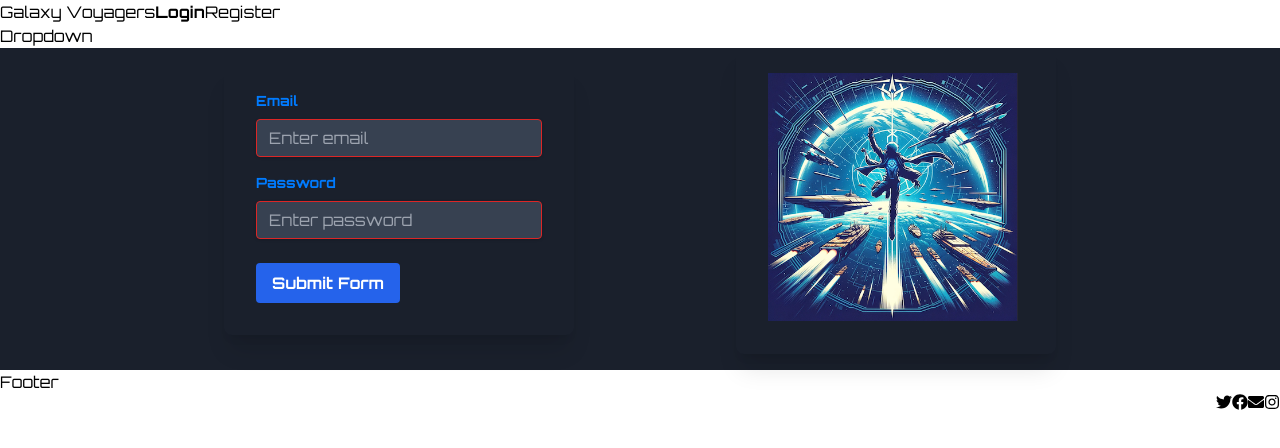
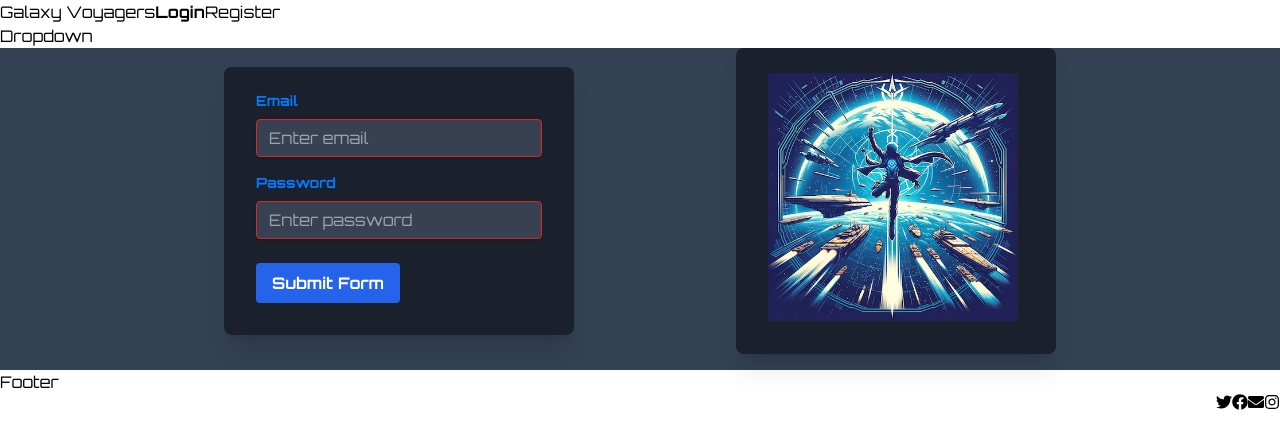
Before and after one commit to kabradshaw1/next-story, a Next.js app: page /login in a window 1280 px wide. Shown: the top 448 px of the page. Built offline with nearby package versions, Linux system fonts and the light colour scheme; no server answers.

Commit message:
working on the things

```diff
--- a/app/globals.css
+++ b/app/globals.css
@@ -29,7 +29,7 @@ body {
 }
 
 .card {
-  @apply shadow-xl rounded-lg px-8 pt-6 pb-8 mb-4;
+  @apply shadow-xl rounded-lg px-8 pt-6 pb-8 mb-4 bg-dark-gray;
   max-width: 350px; /* Adjust this value as needed */
 }
 
--- a/app/layout.tsx
+++ b/app/layout.tsx
@@ -29,7 +29,7 @@ export default function RootLayout({
       <body>
         <StoreProvider>
           <Header />
-          <main className="flex flex-wrap justify-center items-center bg-dark-gray">
+          <main className="flex flex-wrap justify-center items-center bg-slate-700">
             {children}
           </main>
           <Footer />
```
